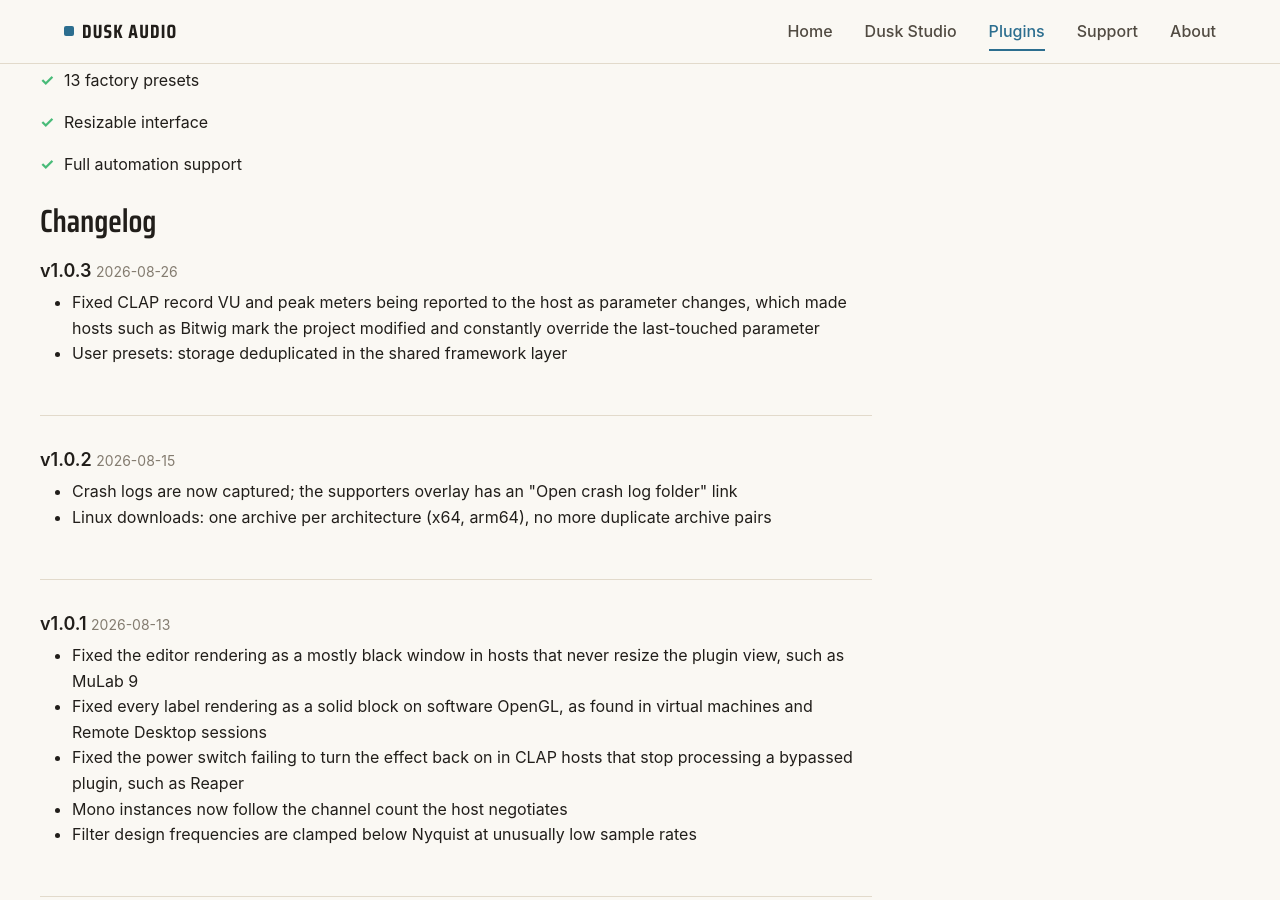
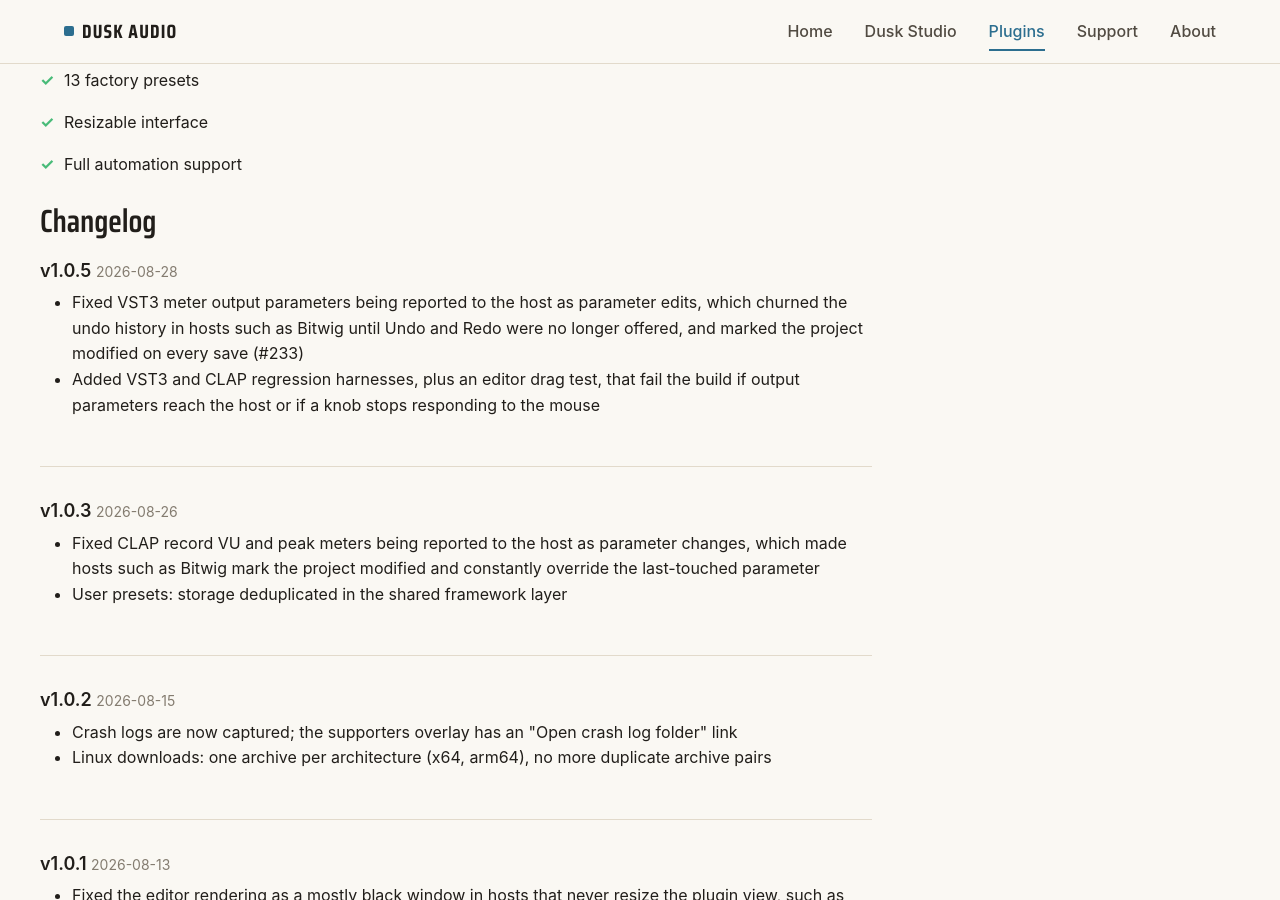
Before and after one commit to dusk-audio/dusk-audio.github.io, a Jekyll site: the page built from _plugins/tape-echo-2.md, in a window 1280 px wide and 900 px high, scrolled down 5639 px. Built offline with Jekyll 4.4.1, drawn with Linux system fonts in a browser that asks for light colours; some of the changed text lies outside the part shown.

Commit message:
Update Tape Echo 2 to v1.0.5

```diff
--- a/_data/plugins.yml
+++ b/_data/plugins.yml
@@ -133,5 +133,5 @@
     panning. Completely free.
   status: released
   featured: true
-  version: "1.0.3"
+  version: "1.0.5"
   released: "2026-08-04"
--- a/_plugins/tape-echo-2.md
+++ b/_plugins/tape-echo-2.md
@@ -4,7 +4,7 @@ title: Tape Echo 2
 slug: tape-echo-2
 tagline: Three-Head Tape Delay with Spring Reverb
 description: A three-head tape echo and spring reverb modeled end to end, with 12 echo modes, mechanical head timing, tape age, splice dropout, and regeneration that runs into self-oscillation. Free AU, VST3, CLAP, and LV2 plugin for Linux, Windows, and macOS.
-version: "1.0.3"
+version: "1.0.5"
 screenshot: /assets/images/plugins/tape-echo-2-screenshot.png
 
 features:
@@ -38,6 +38,11 @@ requirements:
   - "Sample rates: 44.1 kHz to 192 kHz"
 
 changelog:
+  - version: "1.0.5"
+    date: "2026-08-28"
+    changes:
+      - "Fixed VST3 meter output parameters being reported to the host as parameter edits, which churned the undo history in hosts such as Bitwig until Undo and Redo were no longer offered, and marked the project modified on every save (#233)"
+      - "Added VST3 and CLAP regression harnesses, plus an editor drag test, that fail the build if output parameters reach the host or if a knob stops responding to the mouse"
   - version: "1.0.3"
     date: "2026-08-26"
     changes:
```
Also changed, not shown: 1 other file.
